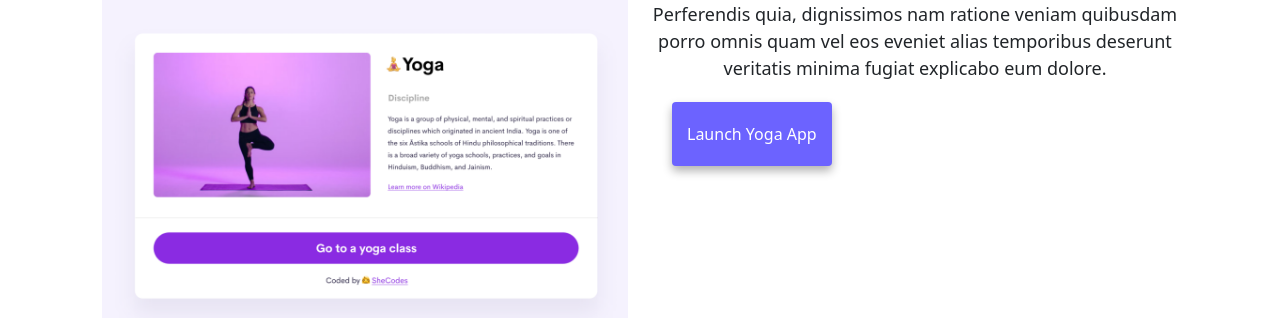
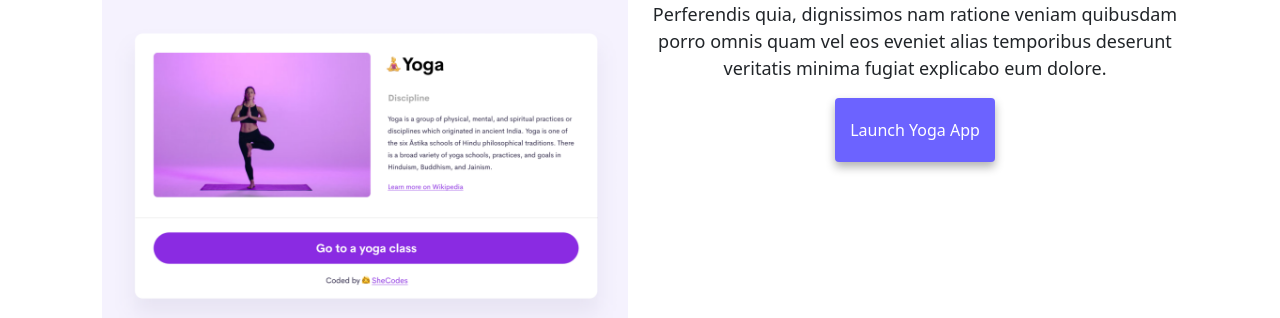
Before and after one commit to annadelehanty/week3, a plain HTML site: page index.html in a window 1280 px wide. Shown: the part 482-800 px from the top of the page. Drawn offline with nearby package versions, Linux system fonts and the light colour scheme.

Commit message:
made buttons centred

```diff
--- a/style.css
+++ b/style.css
@@ -51,6 +51,10 @@ p {
   padding: 20px 15px;
   text-decoration: none;
   text-transform: capitalize;
+}
+.homeButton {
+  display: block;
+  margin: 0 auto !important;
 }
 
 .button-link {
@@ -110,8 +114,6 @@ p {
     display: none;
   }
   .homeButton {
-    display: block;
-    margin: 0 auto !important;
     margin-bottom: 10px !important;
   }
 }
```
